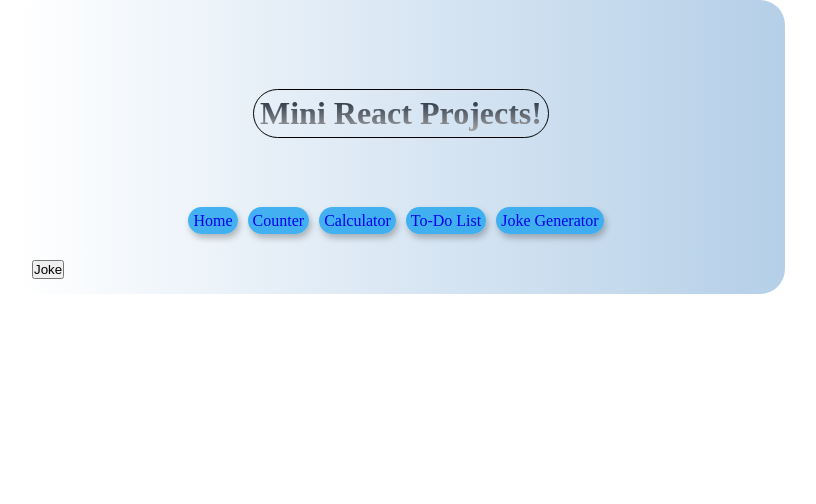
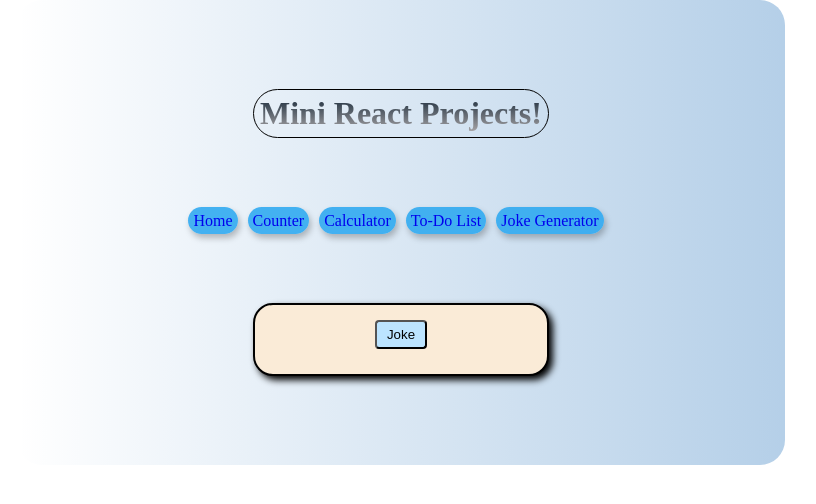
Before and after one commit to jss118/Mini-React-apps, a React (Create React App) app: page /JokeGenerator in a window 1280 px wide. Shown: the top 504 px of the page, without its empty margins (239-1055 px from the left). Built offline with nearby package versions, Linux system fonts and the light colour scheme.

Commit message:
add Joke-generator

```diff
--- a/src/App.css
+++ b/src/App.css
@@ -175,6 +175,44 @@
 }
 
 .joke-gen__section {
+  border: 2px solid;
+  margin: 10% 30% 10% 30%;
+  border-radius: 20px;
+  padding: 10px;
+  box-shadow: 4px 4px 7px;
+  background-color: antiquewhite;
+  text-align: center;
+}
+.joke-btn {
+  padding: 5px 10px 5px 10px;
+  margin-top: 5px;
+  margin-bottom: 15px;
+  border-style: 2px solid black;
+  border-radius: 4px;
+  background-color: rgb(188, 228, 255);
+}
+.joke-btn:hover {
+  cursor: pointer;
+  box-shadow: 2px 4px 3px rgb(0, 0, 0, 0.25);
+}
+.joke-btn:active {
+  box-shadow: 1px 2px 3px rgb(0, 0, 0, 0);
+  opacity: 0.8;
+}
+.punchline-btn {
+  padding: 5px 10px 5px 10px;
+  margin: 15px 30% 15px;
+  border-style: 2px solid black;
+  border-radius: 4px;
+  background-color: rgb(188, 228, 255);
+}
+.punchline-btn:hover {
+  cursor: pointer;
+  box-shadow: 2px 4px 3px rgb(0, 0, 0, 0.25);
+}
+.punchline-btn:active {
+  box-shadow: 1px 2px 3px rgb(0, 0, 0, 0);
+  opacity: 0.8;
 }
 
 @media only screen and (min-width: 600px) {
--- a/src/components/JokeGenerator.jsx
+++ b/src/components/JokeGenerator.jsx
@@ -18,9 +18,15 @@
 
   return (
     <section className="joke-gen__section">
-      <button onClick={getJoke}>{joke ? "Another Joke" : "Joke"}</button>
+      <button className="joke-btn" onClick={getJoke}>
+        {joke ? "Another Joke" : "Joke"}
+      </button>
       {joke ? <h2>{joke}</h2> : null}
-      {joke ? <button onClick={showPunchline}>Punchline</button> : null}
+      {joke ? (
+        <button className="punchline-btn" onClick={showPunchline}>
+          Punchline
+        </button>
+      ) : null}
       {reveal ? <h3>{punchline}</h3> : null}
     </section>
   );
```
